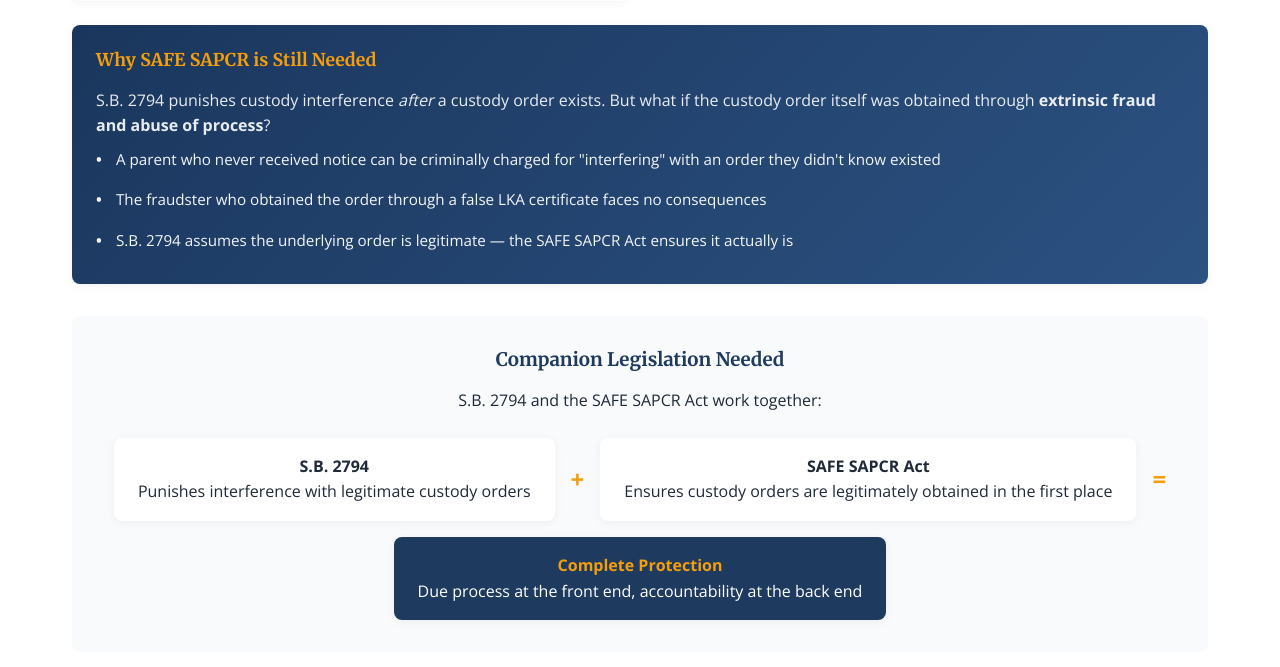
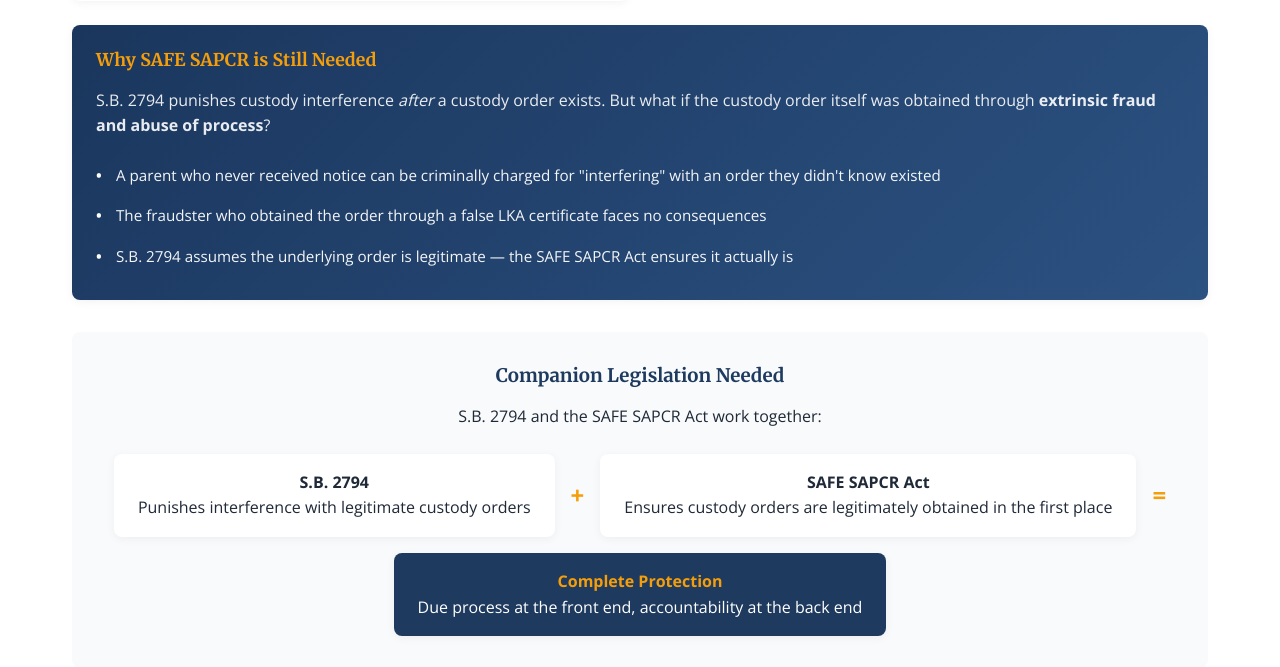
Before and after one commit to iamnotcheckingit-cyber/-safe-sapcr-texas, a PHP site: page / in a window 1280 px wide. Shown: the part 5282-5949 px from the top of the page. Run offline with PHP 8.4, Linux system fonts and the light colour scheme; some libraries are stand-ins or nearby versions.

Commit message:
Add spacing between paragraph and list in SB2794 highlight card

```diff
--- a/style.css
+++ b/style.css
@@ -1002,6 +1002,11 @@ footer a:hover {
 
 .sb2794-card.highlight-card p {
     color: rgba(255, 255, 255, 0.9);
+    margin-bottom: 1rem;
+}
+
+.sb2794-card.highlight-card ul {
+    margin-top: 1rem;
 }
 
 .penalty-table {
```
